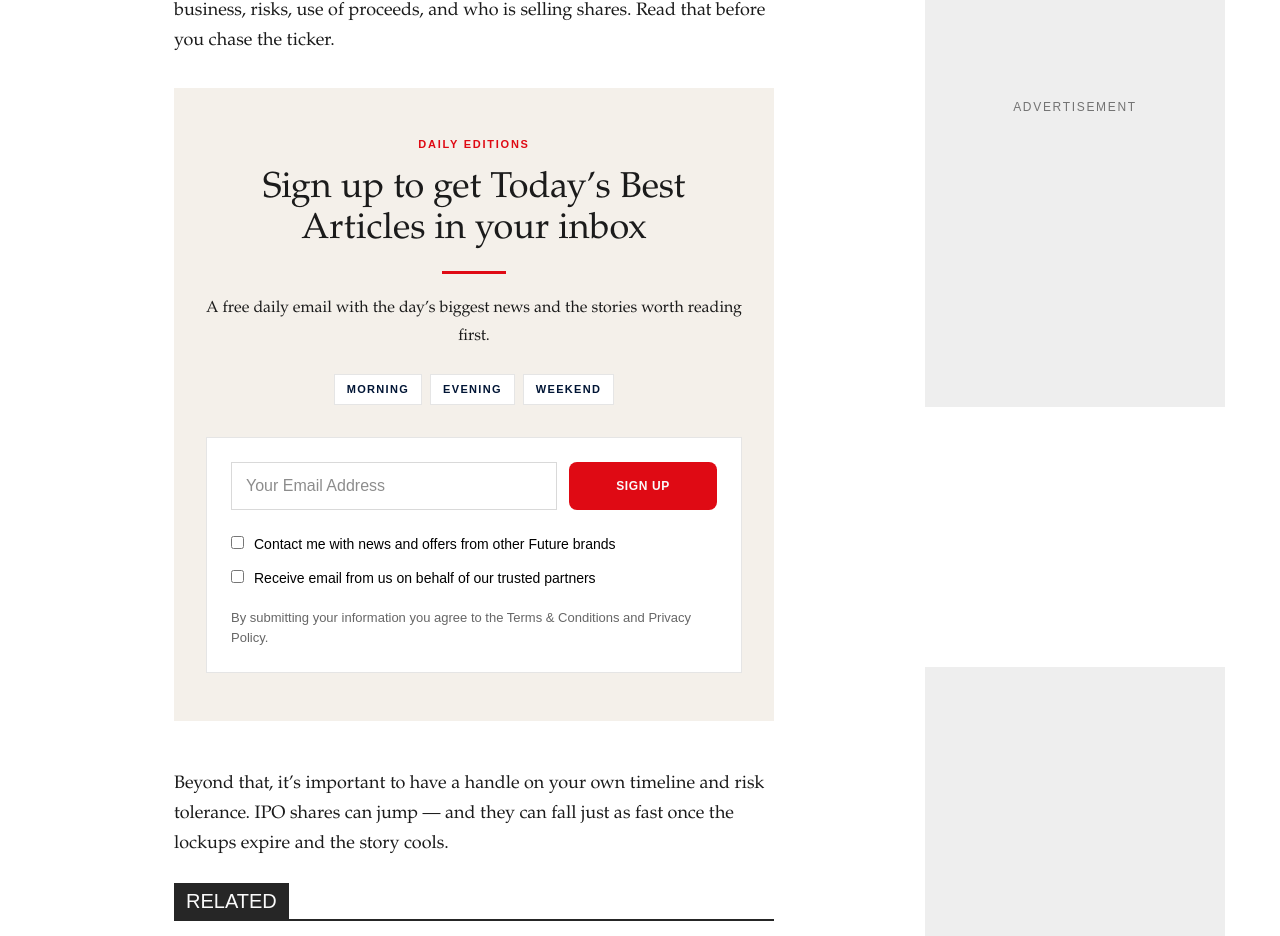
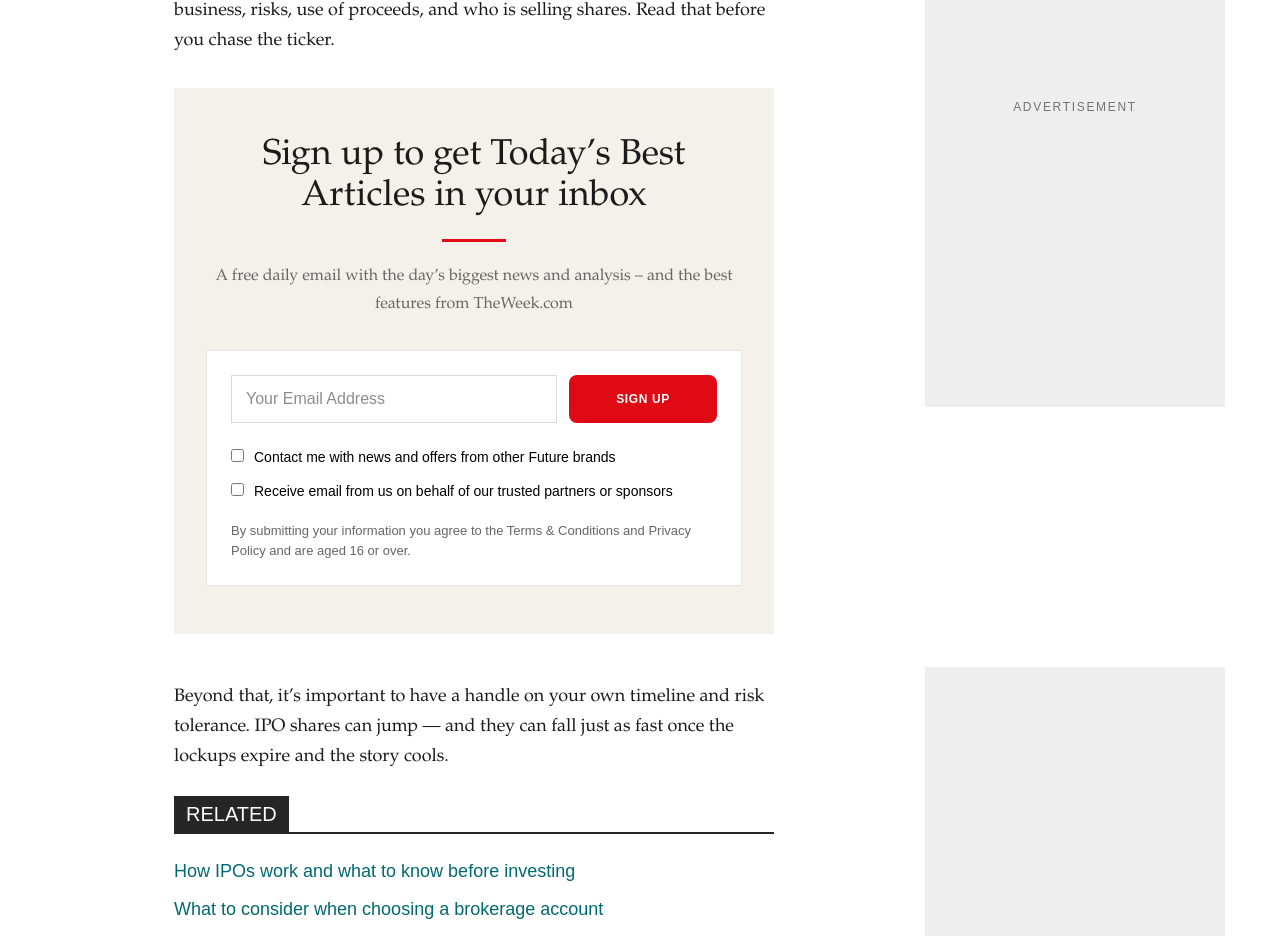
Before and after one commit to MattSmith02/week-morning-report, a Next.js app: page /article in a window 1280 px wide. Shown: the part 2580-3516 px from the top of the page. Built offline with nearby package versions, Linux system fonts and the light colour scheme.

Commit message:
Update newsletter copy and drop daily editions label.
Co-authored-by: Cursor <cursoragent@cursor.com>

```diff
--- a/src/app/article/page.tsx
+++ b/src/app/article/page.tsx
@@ -241,7 +241,7 @@ function NewsletterForm() {
         </label>
         <label className="flex items-start gap-2.5 text-[14px] leading-5 text-black" style={ui}>
           <input type="checkbox" className="mt-0.5 h-[13px] w-[13px] shrink-0 rounded-[2px] border border-[#767676] bg-white" />
-          Receive email from us on behalf of our trusted partners
+          Receive email from us on behalf of our trusted partners or sponsors
         </label>
       </div>
     </form>
@@ -531,32 +531,18 @@ export default function ArticlePage() {
 
                 <section id="newsletter" className="mt-8 px-5 py-10 sm:px-8 sm:py-12" style={{ background: CREAM }} aria-label="Newsletter">
                   <div className="mx-auto flex max-w-[34rem] flex-col items-center text-center">
-                    <p className="text-[11px] font-bold tracking-[0.16em] text-[#DF0A14] uppercase" style={uiBold}>
-                      Daily editions
-                    </p>
-                    <h2 className="mt-4 text-[30px] leading-[1.15] text-[#1B1B1B] sm:text-[36px]" style={roman}>
+                    <h2 className="text-[30px] leading-[1.15] text-[#1B1B1B] sm:text-[36px]" style={roman}>
                       Sign up to get Today’s Best Articles in your inbox
                     </h2>
                     <div className="mt-5 h-[3px] w-16 bg-[#DF0A14]" aria-hidden />
-                    <p className="mt-5 text-[16px] leading-7 text-[#1B1B1B]" style={roman}>
-                      A free daily email with the day’s biggest news and the stories worth reading first.
+                    <p className="mt-5 text-[16px] leading-7 text-[#666666]" style={roman}>
+                      A free daily email with the day’s biggest news and analysis – and the best features from TheWeek.com
                     </p>
-                    <ul className="mt-6 flex flex-wrap items-center justify-center gap-2" aria-label="Edition cadence">
-                      {["Morning", "Evening", "Weekend"].map((label) => (
-                        <li
-                          key={label}
-                          className="inline-flex items-center border border-black/10 bg-white px-3 py-1.5 text-[11px] font-bold tracking-[0.12em] text-[#011535] uppercase"
-                          style={uiBold}
-                        >
-                          {label}
-                        </li>
-                      ))}
-                    </ul>
                   </div>
                   <div className="mx-auto mt-8 max-w-[34rem] border border-black/10 bg-white p-5 sm:p-6">
                     <NewsletterForm />
                     <p className="mt-5 text-[13px] leading-5 text-[#666666]" style={ui}>
-                      By submitting your information you agree to the Terms &amp; Conditions and Privacy Policy.
+                      By submitting your information you agree to the Terms &amp; Conditions and Privacy Policy and are aged 16 or over.
                     </p>
                   </div>
                 </section>
```
